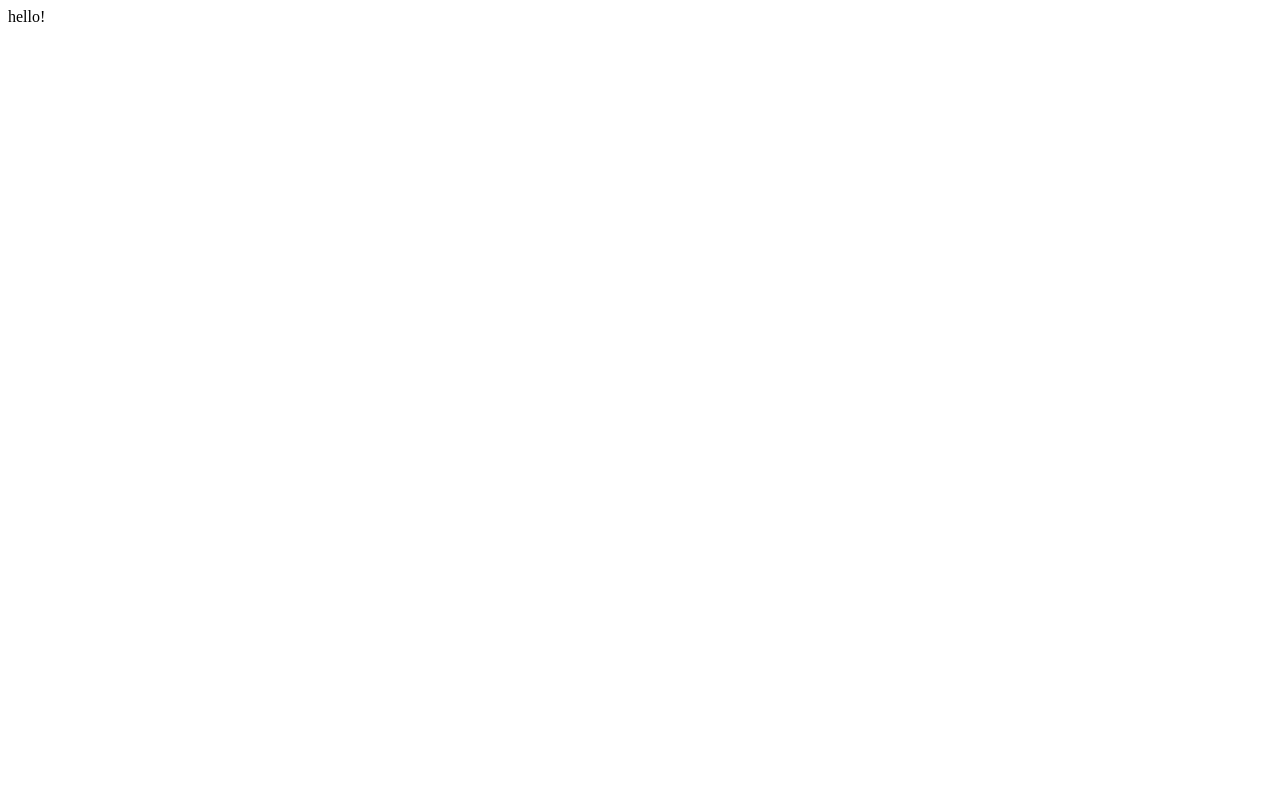
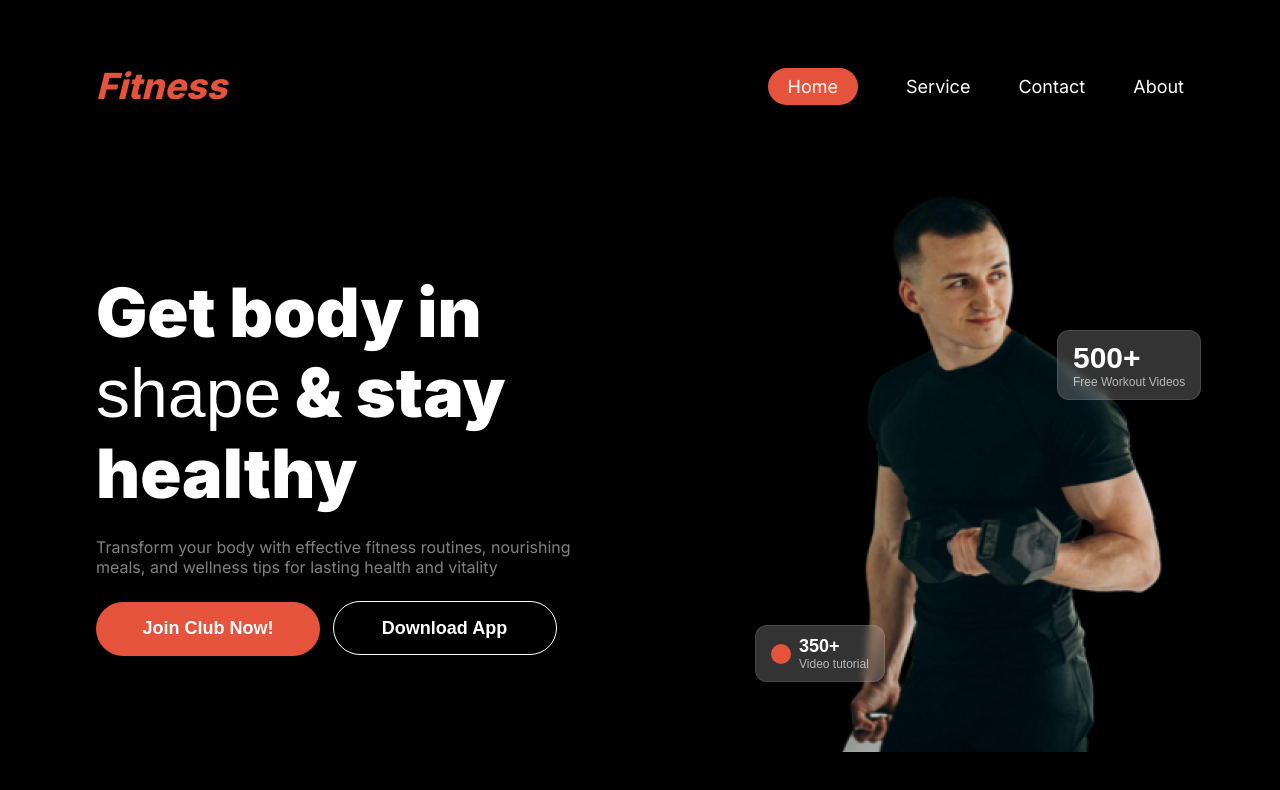
Before and after one commit to nazmus-sakib-202/b10a2-versatile-ui-challenge, a plain HTML site: page index.html in a window 1280 px wide. Drawn offline with Linux system fonts and the light colour scheme; a web font is replaced by a local one.

Commit message:
nav and banner section completed

```diff
--- a/index.html
+++ b/index.html
@@ -4,14 +4,58 @@
     <meta charset="UTF-8">
     <meta name="viewport" content="width=device-width, initial-scale=1.0">
     <title>Versatile UI</title>
+
+    <!-- fontawesome cdn -->
+    <script src="https://kit.fontawesome.com/1bbfdb8083.js" crossorigin="anonymous"></script>
     <link rel="stylesheet" href="styles/style.css">
 </head>
 <body>
     <header>
+        <!-- navbar -->
+        <nav class="container nav-bar">
+            <!-- logo -->
+            <div class="logo">
+                <h3><i>Fitness</i></h3>
+            </div>
+            <!-- nav options -->
+            <div class="nav-options">
+                <p class="home">Home</p>
+                <p>Service</p>
+                <p>Contact</p>
+                <p>About</p>
+            </div>
+            <div class="ham-burger"><i class="fa-solid fa-bars"></i></div>
+        </nav>
 
+        <!-- banner -->
+        <section class="container banner">
+            <div class="text-content">
+                <h3>Get body in <br> <span id="shape">shape</span> & stay <br> healthy</h3>
+                <p>Transform your body with effective fitness routines, nourishing meals, and wellness tips for lasting health and vitality</p>
+                <div class="btn-flex">
+                    <button class="btn-primary btn-club">Join Club Now!</button>
+                    <button class="btn-primary btn-now">Join Now!</button>
+                    <button class="btn-primary black-bg">Download App</button>
+                </div>
+            </div>
+            <div class="image">
+                <button class="banner-card one">
+                    <h3>500+</h3>
+                    <p>Free Workout Videos</p>
+                </button>
+                <img src="images/Images 2.png" alt="">
+                <button class="banner-card two">
+                    <div class="circle"></div>
+                    <div>
+                        <h3>350+</h3>
+                        <p>Video tutorial</p>
+                </button>
+                </div>
+            </div>
+        </section>
     </header>
     <main>
-        hello!
+
     </main>
     <footer>
 
--- a/styles/style.css
+++ b/styles/style.css
@@ -0,0 +1,245 @@
+@import url('https://fonts.googleapis.com/css2?family=Inter:wght@100..900&display=swap');
+
+@import url('https://fonts.cdnfonts.com/css/miama');
+
+body{
+    font-family: "Inter", sans-serif;
+    background-color: black;
+}
+
+/* default styles */
+*{
+    margin: 0;
+}
+
+.container{
+    max-width: 85%;
+    margin: 4rem auto;
+    border-radius: 1rem;
+}
+
+h3{
+    font-size: 36px;
+    text-align: center;
+    font-weight: 800;
+    line-height: normal;
+    color: white;
+
+}
+
+p{
+    font-size: 18px;
+    font-weight: normal;
+    line-height: normal;
+    color: white;
+}
+
+/* navbar */
+.nav-bar{
+    display: flex;
+    justify-content: space-between;
+    align-items: center;
+}
+
+.logo h3{
+    width: 280px;
+    color: rgb(230, 83, 60);
+    text-align: left;
+}
+
+.nav-options{
+    display: flex;
+    justify-content: space-evenly;
+    align-items: center;
+    gap: 3rem;
+}
+
+.nav-bar p{
+    cursor: pointer;
+}
+
+.home{
+    padding: 8px 20px 8px 20px;
+    border-radius: 46px;
+    background-color: rgb(230, 83, 60);
+}
+
+.ham-burger{
+    color: white;
+    display: none;
+}
+
+/* banner */
+.banner{
+    display: flex;
+    justify-content: space-between;
+    gap: 5rem;
+    background-color: linear-gradient(180.00deg, rgb(17, 17, 17),rgba(119, 119, 119, 0) 100%);
+}
+
+.text-content{
+    width: 45%;
+    display: flex;
+    flex-direction: column;
+    justify-content: center;
+    gap: 1.5rem;
+}
+
+.text-content h3{
+    width: 420px;
+    text-align: left;
+    font-size: 68px;
+    font-weight: 900;
+    line-height: 5rem;
+}
+
+.text-content p{
+    color: rgba(255, 255, 255, 0.5);
+    font-size: 16px;
+    font-weight: 400;
+}
+
+#shape{
+    font-family: 'Miama', sans-serif;
+    font-size: 68px;
+    font-weight: 400;
+}
+
+.image{
+
+}
+
+.image img{
+    width: 100%;
+}
+
+.banner-card{
+    border: 1px solid rgba(255, 255, 255, 0.1);
+    border-radius: 12px;
+    backdrop-filter: blur(4px);
+    background-color: rgba(255, 255, 255, 0.2);
+    padding: 10px 15px;
+}
+
+.one h3{
+    font-size: 30px;
+    font-weight: 800;
+    text-align: left;
+}
+
+.banner-card p{
+    color: rgba(255, 255, 255, 0.65);
+    font-size: 12px;
+    font-weight: 300;
+}
+
+.one{
+    position: absolute;
+    left: 1057px;
+    top: 330px;
+}
+
+.two{
+    display: flex;
+    align-items: center;
+    gap: .5rem;
+    position: absolute;
+    left: 755px;
+    top: 625px;
+
+}
+
+.two h3{
+    font-size: 18px;
+    font-weight: 800;
+    text-align: left;
+}
+
+.circle{
+    width: 20px;
+    height: 20px;
+    background-color: rgb(230, 83, 60);
+    border-radius: 50%;
+}
+
+.btn-primary{
+    width: 224px;
+    height: 54px;
+    border-radius: 42px;
+    padding: 16px 40px 16px 40px;
+    background-color: rgb(230, 83, 60);
+    border: none;
+    font-size: 18px;
+    font-weight: 600;
+    color: white;
+    cursor: pointer;
+}
+
+.btn-now{
+    display: none;
+}
+
+.black-bg{
+    border: 1px solid white;
+    background-color: black;
+    margin-left: .5rem;
+}
+
+/* resposive design */
+@media screen and (max-width: 576px) {
+    .nav-options{
+        display: none;
+    }
+
+    .ham-burger{
+        color: white;
+        display: block;
+    }
+
+    .text-content{
+        width: 95%;
+    }
+
+    .text-content h3{
+        text-align: left;
+        font-size: 36px;
+        font-weight: 900;
+        line-height: 2.5rem;
+    }
+
+    .banner{
+        flex-direction: column;
+    }
+
+    .btn-flex{
+        display: flex;
+        flex-direction: row;
+        justify-content: space-between;
+    }
+
+    .btn-primary{
+        width: 156px;
+        height: 54px;
+        padding: 7px 14px;
+    }
+
+    .btn-club{
+        display: none;
+    }
+
+    .btn-now{
+        display: block;
+    }
+
+    .one{
+        position: absolute;
+        left: 230px;
+        top: 580px;
+    }
+
+    .two{
+        position: absolute;
+        left: 50px;
+        top: 820px;
+    }
+}
```
